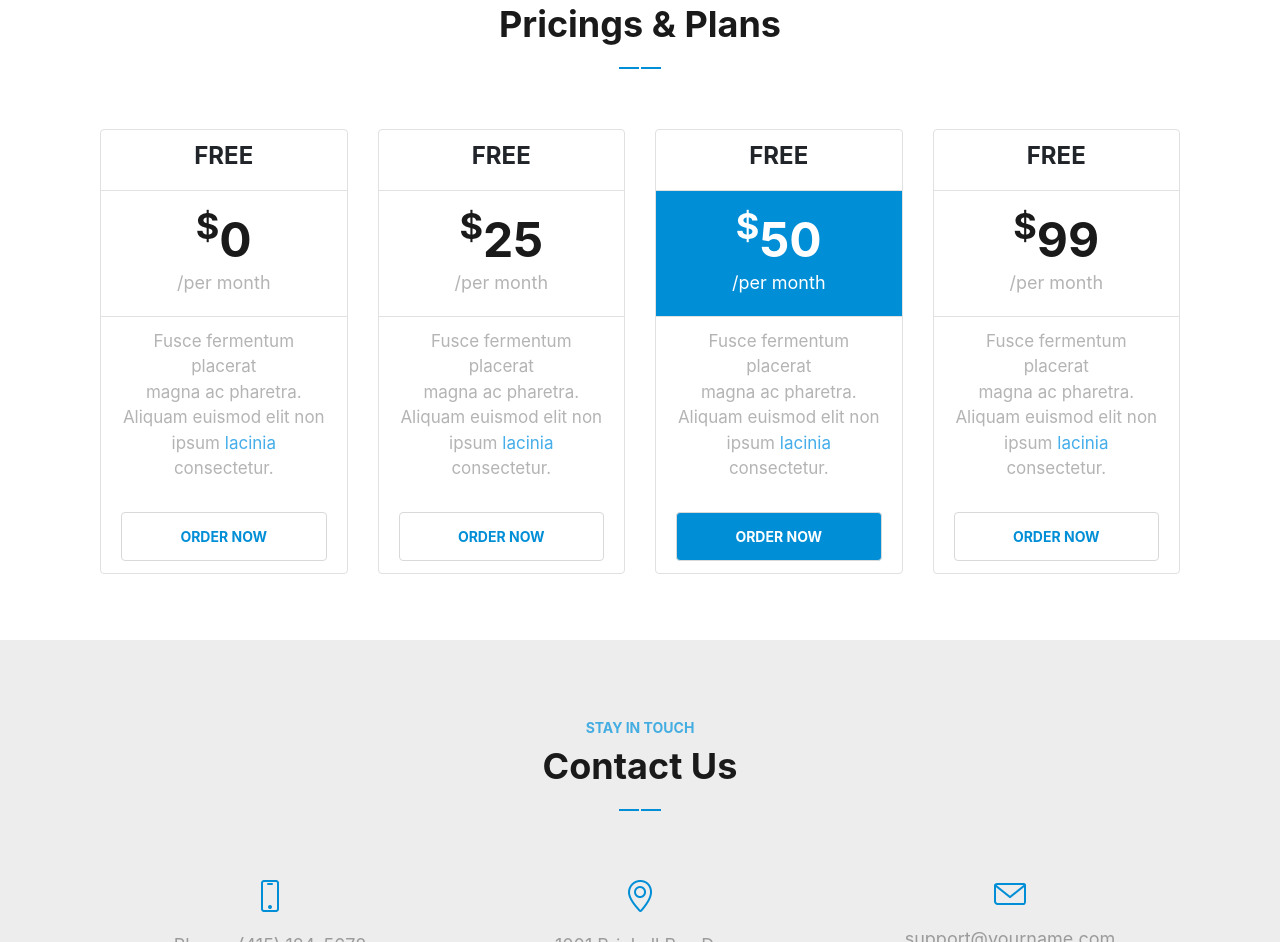
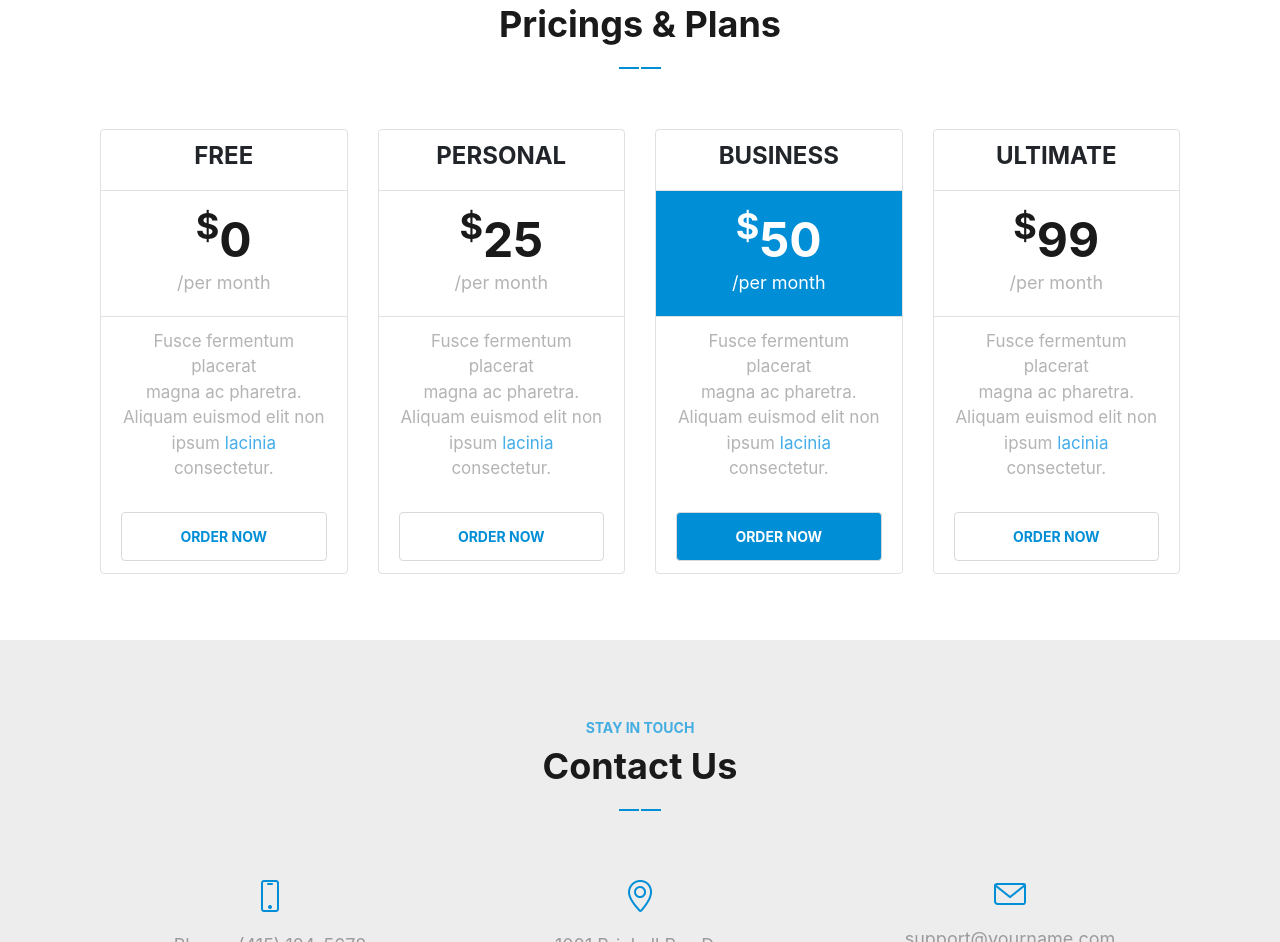
Before and after one commit to prodipkarmokar/Project-Lucid, a plain HTML site: page index.html in a window 1280 px wide. Shown: the part 3603-4545 px from the top of the page. Drawn offline with nearby package versions, Linux system fonts and the light colour scheme; a web font is replaced by a local one.

Commit message:
Update index.html

```diff
--- a/index.html
+++ b/index.html
@@ -294,7 +294,7 @@
             <div class="col-md-3">
               <div class="card border-success mb-3" style="max-width: 18rem;">
                 <div class="card-header bg-transparent border-success text-center title">
-                  <h2>Free</h2>
+                  <h2>Personal</h2>
                 </div>
                 <div class="card-body text-success">
                   <h5 class="card-title text-center mid-text"><sup>$</sup>25</h5>
@@ -311,7 +311,7 @@
             <div class="col-md-3">
               <div class="card border-success mb-3" style="max-width: 18rem;">
                 <div class="card-header bg-transparent border-success text-center title">
-                  <h2>Free</h2>
+                  <h2 class="text-co">Business</h2>
                 </div>
                 <div class="card-body text-success bac">
                   <h5 class="card-title bac-text text-center mid-text"><sup>$</sup>50</h5>
@@ -328,7 +328,7 @@
             <div class="col-md-3">
               <div class="card border-success mb-3" style="max-width: 18rem;">
                 <div class="card-header bg-transparent border-success text-center title">
-                  <h2>Free</h2>
+                  <h2>Ultimate</h2>
                 </div>
                 <div class="card-body text-success">
                   <h5 class="card-title text-center mid-text"><sup>$</sup>99</h5>
```
